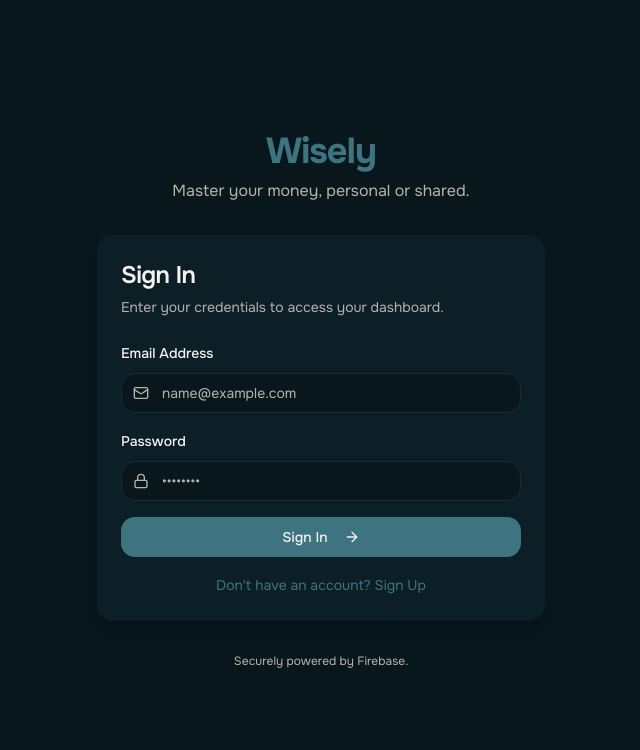
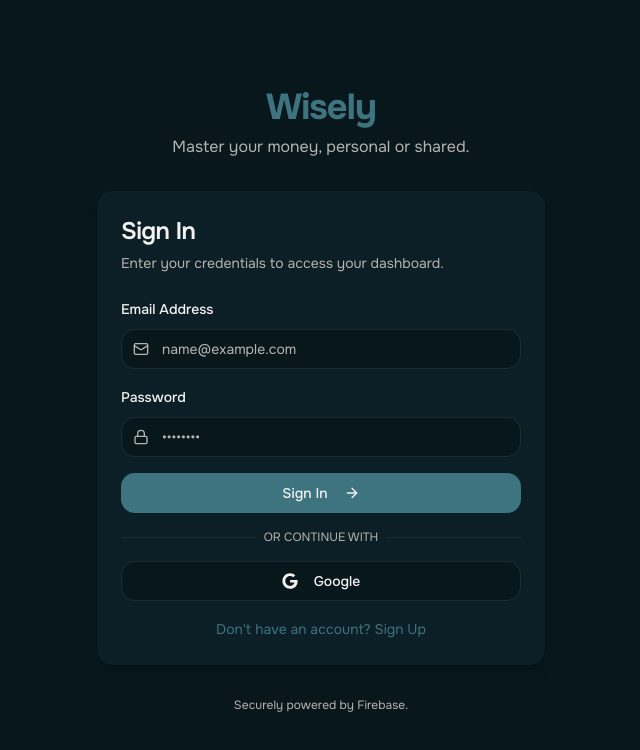
Before and after one commit to PranavGhosh19/Wisely, a Next.js app: page /auth in a window 1280 px wide. Shown: the top 750 px of the page, without its empty margins (319-959 px from the left). Built offline with nearby package versions, Linux system fonts and the light colour scheme; no server answers.

Commit message:
/auth, I've enabled Google sign in & sign up

```diff
--- a/src/app/auth/page.tsx
+++ b/src/app/auth/page.tsx
@@ -13,9 +13,11 @@ import { useStore } from "@/lib/store";
 import {
   signInWithEmailAndPassword,
   createUserWithEmailAndPassword,
-  updateProfile
+  updateProfile,
+  signInWithPopup,
+  GoogleAuthProvider
 } from "firebase/auth";
-import { doc, setDoc } from "firebase/firestore";
+import { doc, setDoc, getDoc } from "firebase/firestore";
 import { useAuth, useFirestore } from "@/firebase";
 
 export default function AuthPage() {
@@ -34,14 +36,13 @@ export default function AuthPage() {
 
   const redirectUrl = searchParams.get("redirect") || "/dashboard";
 
-  // Automatically redirect once the user state is populated
   useEffect(() => {
     if (user) {
       router.replace(redirectUrl);
     }
   }, [user, router, redirectUrl]);
 
-  const handleAuth = async (e: React.FormEvent) => {
+  const handleEmailAuth = async (e: React.FormEvent) => {
     e.preventDefault();
     if (!auth || !db) return;
 
@@ -69,9 +70,7 @@ export default function AuthPage() {
           groupIds: [],
         };
 
-        // Initialize user profile in Firestore
         await setDoc(doc(db, "users", firebaseUser.uid), userProfile);
-
         toast({ title: "Account Created", description: `Welcome to Wisely, ${name}!` });
       } else {
         await signInWithEmailAndPassword(auth, email, password);
@@ -82,6 +81,40 @@ export default function AuthPage() {
         variant: "destructive",
         title: "Authentication Failed",
         description: error.message || "An error occurred during sign in."
+      });
+    } finally {
+      setLoading(false);
+    }
+  };
+
+  const handleGoogleSignIn = async () => {
+    if (!auth || !db) return;
+    setLoading(true);
+    const provider = new GoogleAuthProvider();
+    try {
+      const result = await signInWithPopup(auth, provider);
+      const firebaseUser = result.user;
+
+      // Check if user profile exists, if not create it
+      const userDocRef = doc(db, "users", firebaseUser.uid);
+      const userDoc = await getDoc(userDocRef);
+
+      if (!userDoc.exists()) {
+        const userProfile = {
+          uid: firebaseUser.uid,
+          name: firebaseUser.displayName || "Google User",
+          email: firebaseUser.email || "",
+          groupIds: [],
+        };
+        await setDoc(userDocRef, userProfile);
+      }
+
+      toast({ title: "Welcome", description: "Successfully signed in with Google." });
+    } catch (error: any) {
+      toast({
+        variant: "destructive",
+        title: "Google Sign-In Failed",
+        description: error.message || "An error occurred."
       });
     } finally {
       setLoading(false);
@@ -112,8 +145,8 @@ export default function AuthPage() {
                 : "Enter your credentials to access your dashboard."}
             </CardDescription>
           </CardHeader>
-          <CardContent>
-            <form onSubmit={handleAuth} className="space-y-4">
+          <CardContent className="space-y-4">
+            <form onSubmit={handleEmailAuth} className="space-y-4">
               {isRegistering && (
                 <div className="space-y-2">
                   <Label htmlFor="name">Full Name</Label>
@@ -167,6 +200,28 @@ export default function AuthPage() {
                 {loading ? "Authenticating..." : (isRegistering ? "Sign Up" : "Sign In")}
                 {!loading && <ArrowRight className="ml-2 h-4 w-4" />}
               </Button>
+            </form>
+
+            <div className="relative">
+              <div className="absolute inset-0 flex items-center">
+                <span className="w-full border-t" />
+              </div>
+              <div className="relative flex justify-center text-xs uppercase">
+                <span className="bg-card px-2 text-muted-foreground">Or continue with</span>
+              </div>
+            </div>
+
+            <Button
+              variant="outline"
+              className="w-full"
+              onClick={handleGoogleSignIn}
+              disabled={loading}
+            >
+              <svg className="mr-2 h-4 w-4" aria-hidden="true" focusable="false" data-prefix="fab" data-icon="google" role="img" xmlns="http://www.w3.org/2000/svg" viewBox="0 0 488 512">
+                <path fill="currentColor" d="M488 261.8C488 403.3 391.1 504 248 504 110.8 504 0 393.2 0 256S110.8 8 248 8c66.8 0 123 24.5 166.3 64.9l-67.5 64.9C258.5 52.6 94.3 116.6 94.3 256c0 86.5 69.1 156.6 153.7 156.6 98.2 0 135-70.4 140.8-106.9H248v-85.3h236.1c2.3 12.7 3.9 24.9 3.9 41.4z"></path>
+              </svg>
+              Google
+            </Button>
 
             <div className="text-center mt-4">
               <button
@@ -178,7 +233,6 @@ export default function AuthPage() {
                 {isRegistering ? "Already have an account? Sign In" : "Don't have an account? Sign Up"}
               </button>
             </div>
-            </form>
           </CardContent>
         </Card>
 
--- a/src/firebase/non-blocking-login.tsx
+++ b/src/firebase/non-blocking-login.tsx
@@ -1,29 +1,31 @@
+
 'use client';
 import {
-  Auth, // Import Auth type for type hinting
+  Auth,
   signInAnonymously,
   createUserWithEmailAndPassword,
   signInWithEmailAndPassword,
-  // Assume getAuth and app are initialized elsewhere
+  signInWithPopup,
+  GoogleAuthProvider
 } from 'firebase/auth';
 
 /** Initiate anonymous sign-in (non-blocking). */
 export function initiateAnonymousSignIn(authInstance: Auth): void {
-  // CRITICAL: Call signInAnonymously directly. Do NOT use 'await signInAnonymously(...)'.
   signInAnonymously(authInstance);
-  // Code continues immediately. Auth state change is handled by onAuthStateChanged listener.
 }
 
 /** Initiate email/password sign-up (non-blocking). */
 export function initiateEmailSignUp(authInstance: Auth, email: string, password: string): void {
-  // CRITICAL: Call createUserWithEmailAndPassword directly. Do NOT use 'await createUserWithEmailAndPassword(...)'.
   createUserWithEmailAndPassword(authInstance, email, password);
-  // Code continues immediately. Auth state change is handled by onAuthStateChanged listener.
 }
 
 /** Initiate email/password sign-in (non-blocking). */
 export function initiateEmailSignIn(authInstance: Auth, email: string, password: string): void {
-  // CRITICAL: Call signInWithEmailAndPassword directly. Do NOT use 'await signInWithEmailAndPassword(...)'.
   signInWithEmailAndPassword(authInstance, email, password);
-  // Code continues immediately. Auth state change is handled by onAuthStateChanged listener.
 }
+
+/** Initiate Google sign-in (non-blocking). */
+export function initiateGoogleSignIn(authInstance: Auth): void {
+  const provider = new GoogleAuthProvider();
+  signInWithPopup(authInstance, provider);
+}
```
Also changed, not shown: 1 other file (tests, documents, lock files or other folders). Lines whose indentation alone changed are shown as unchanged.
